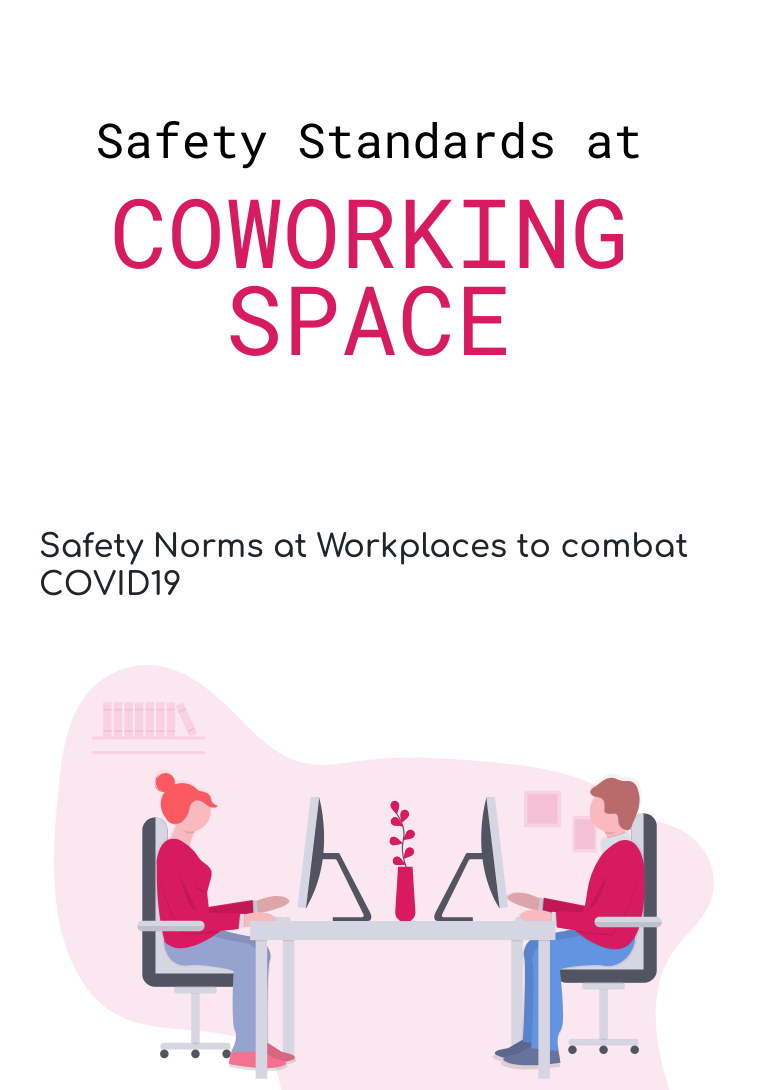
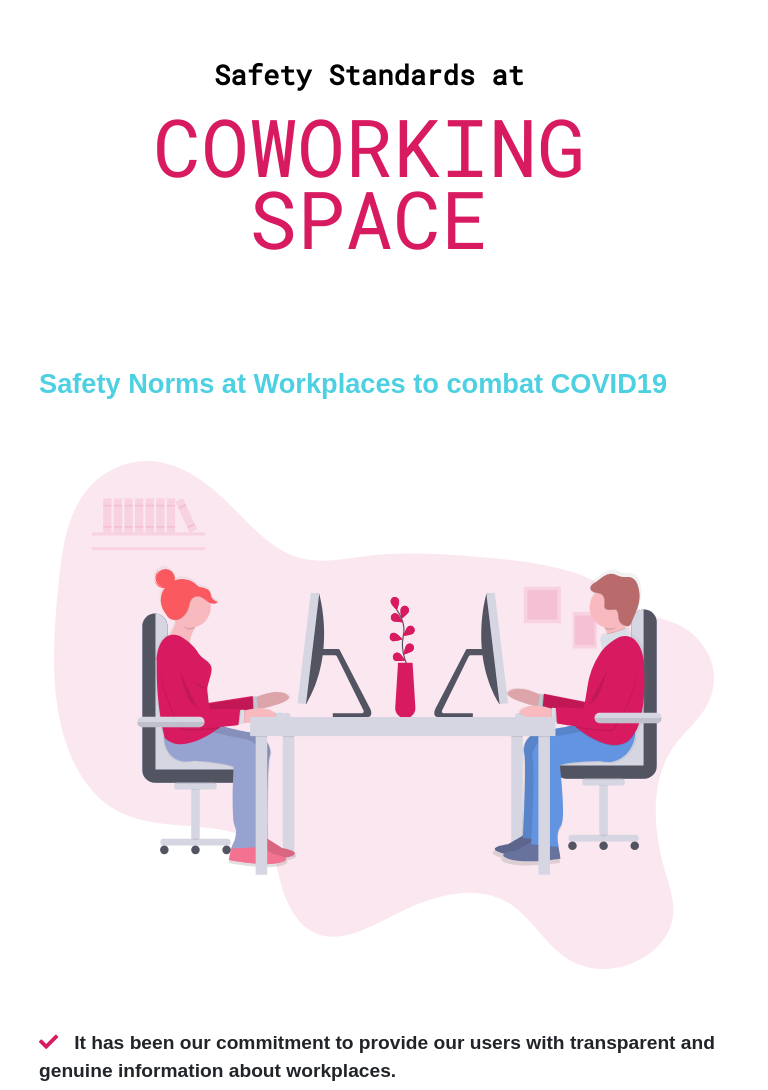
Before and after one commit to sourishjana/Covid-19_updated, a plain HTML site: page index.html in a window 768 px wide. Shown: the top 1090 px of the page. Drawn offline with nearby package versions, Linux system fonts and the light colour scheme; a web font is replaced by a local one.

Commit message:
Update styles.css

```diff
--- a/styles.css
+++ b/styles.css
@@ -4,8 +4,10 @@
 }
 
 body{
-    font-family: 'Comfortaa', cursive;
+    font-family: 'Montserrat', sans-serif;
 }
+
+img { max-width: 100%; }
 
 .heading__1{
     font-family: 'Roboto Mono', monospace;
@@ -44,7 +46,6 @@ h1 {
   font-size: 6rem;
   line-height: 0.9;
   text-align: center;
-
 }
 
 .thirdrow{
@@ -74,7 +75,7 @@ p{
 }
 
 .heading__4{
-    margin-bottom: 100px;
+    margin-bottom:0;
     margin-top: 60px;
 }
 
@@ -137,6 +138,67 @@ span{
     }
 }
 
+
+@media only screen and (max-width: 769px) and (min-width:480px){
+    .firstrow h3{
+        position: relative;
+        text-align: center;
+        font-size: 2rem;
+        color: black !important;
+    }
+    .heading__2 {
+        color: #d81b60;
+        font-size: 5rem;
+        line-height: 0.9;
+        text-align: center;
+        font-weight: 500;
+      }
+      /* h1 {
+        margin-top: 20px;
+        color: #d81b60;
+        font-size: 6rem;
+        line-height: 0.9;
+        text-align: center;
+      } */
+      .container h3{
+        font-size: 1.7rem;
+        color: #4dd0e1;
+        font-weight: 700;
+    }
+    p{
+        font-size: 1.2rem;
+        font-weight: 600;
+    }
+    .col-11{
+        padding-left: 3rem;
+    }
+    .shadow img {
+        height: 65%;
+        width: 100%;
+    }
+    .shadow{
+        height:1600px;
+
+    }
+    .safety{
+        margin-bottom: 0;
+    }
+    .firstrow {
+        position: relative;
+        height: 20rem;
+        width: 100%;
+        display: flex;
+        align-items: center;
+        justify-content: center;
+    }
+    .secondrow{
+        margin-top: 20px;
+        margin-bottom: 60px;
+    }
+
+}
+
+
 @media only screen and (max-width: 480px) and (min-width:376px){
     .firstrow h3{
         position: relative;
```
